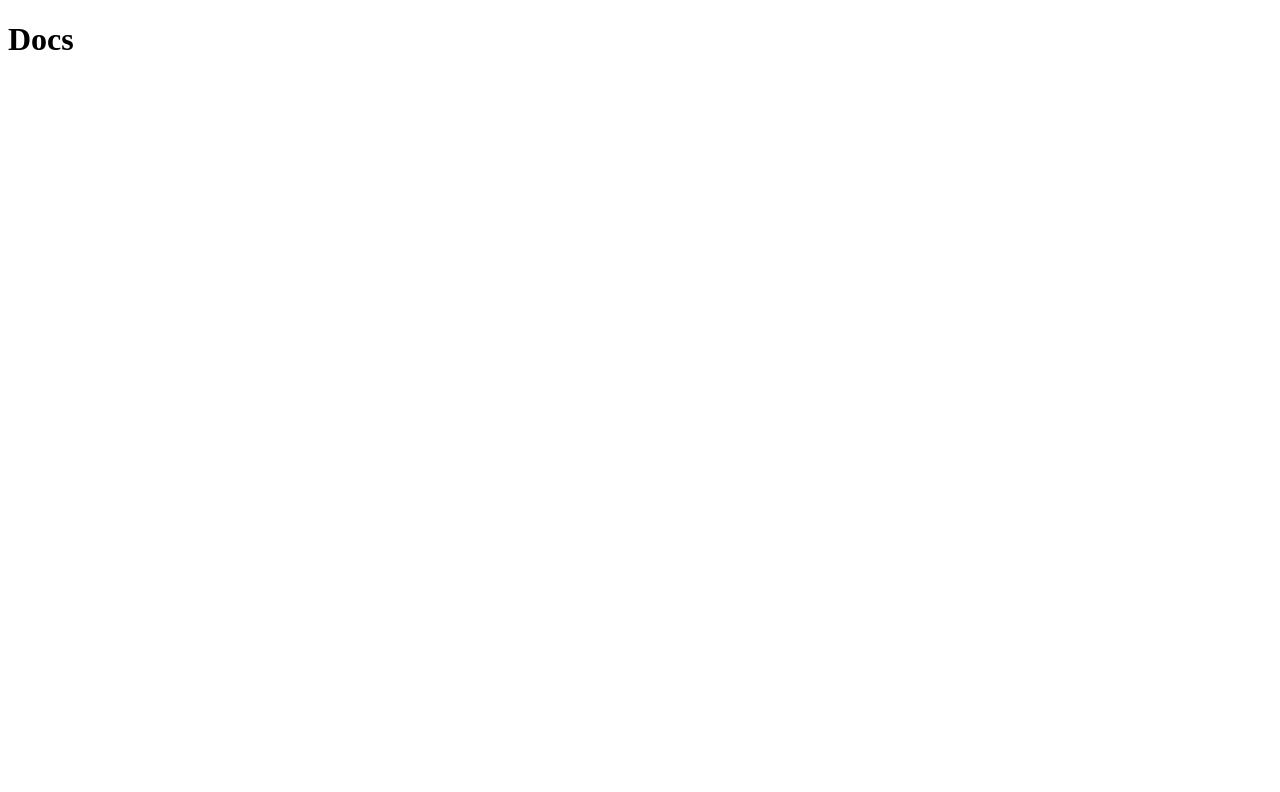
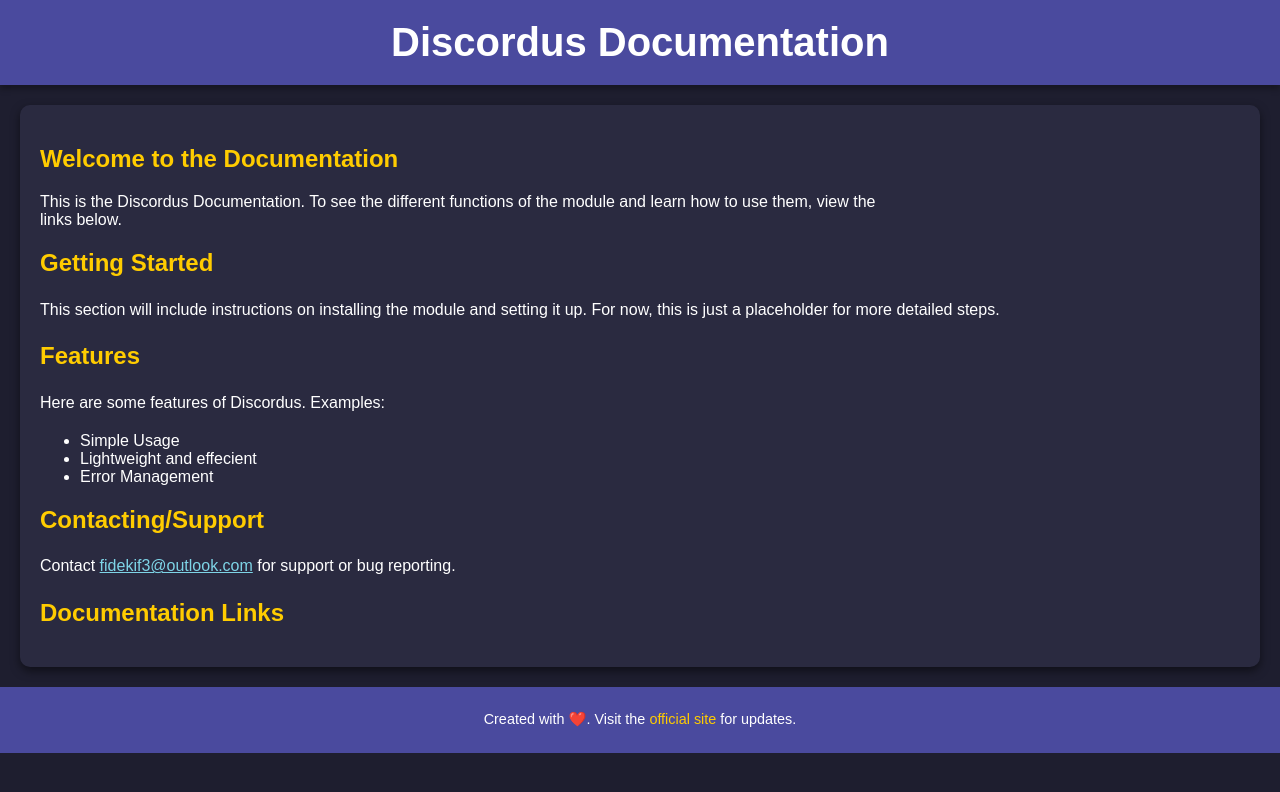
Before and after one commit to discordusdocs/discordusdocs.github.io, a plain HTML site: page index.html in a window 1280 px wide. Drawn offline with Linux system fonts and the light colour scheme.

```diff
--- a/index.html
+++ b/index.html
@@ -1,9 +1,111 @@
 <!DOCTYPE html>
-<html>
-    <head>
-        <title>Documentation for Discordus!</title>
-    </head>
-    <body>
-        <h1>Docs</h1>
-    </body>
+<html lang="en">
+<head>
+    <meta charset="UTF-8">
+    <meta name="viewport" content="width=device-width, initial-scale=1.0">
+    <title>Documentation for Discordus!</title>
+    <style>
+        /* Global Styles */
+        body {
+            font-family: 'Arial', sans-serif;
+            background-color: #1e1e2f; /* Dark background for a modern feel */
+            color: #ffffff; /* White text for contrast */
+            margin: 0;
+            padding: 0;
+        }
+
+        header {
+            background-color: #4a4a9e; /* Purple header */
+            padding: 20px;
+            text-align: center;
+            box-shadow: 0 4px 6px rgba(0, 0, 0, 0.3);
+        }
+
+        header h1 {
+            margin: 0;
+            font-size: 2.5rem;
+            color: #ffffff;
+        }
+
+        main {
+            margin: 20px;
+            padding: 20px;
+            background-color: #2a2a40; /* Slightly lighter dark background */
+            border-radius: 10px;
+            box-shadow: 0 4px 10px rgba(0, 0, 0, 0.5);
+        }
+
+        main h2 {
+            color: #ffcc00; /* Yellow for heading */
+        }
+
+        main p {
+            line-height: 1.6;
+        }
+
+        footer {
+            margin-top: 20px;
+            padding: 10px;
+            text-align: center;
+            background-color: #4a4a9e;
+            color: #ffffff;
+            font-size: 0.9rem;
+        }
+        a {
+            color: #7ed4e6;
+        }
+
+        footer a {
+            color: #ffcc00;
+            text-decoration: none;
+        }
+
+        footer a:hover {
+            text-decoration: underline;
+        }
+    </style>
+</head>
+<body>
+    <header>
+        <h1>Discordus Documentation</h1>
+    </header>
+
+    <main>
+        <h2>Welcome to the Documentation</h2>
+        <p>
+            <div>This is the Discordus Documentation. To see the different functions of the module and learn how to use them, view the </div>
+            <div>links below.</div>
+        </p>
+
+        <h2>Getting Started</h2>
+        <p>
+            This section will include instructions on installing the module and setting it up. For now,
+            this is just a placeholder for more detailed steps.
+        </p>
+
+        <h2>Features</h2>
+        <p>
+            Here are some features of Discordus. Examples:
+            <ul>
+                <li>Simple Usage</li>
+                <li>Lightweight and effecient</li>
+                <li>Error Management</li>
+            </ul>
+        </p>
+
+        <h2>Contacting/Support</h2>
+        <p>
+            Contact <a href="mailto:fidekif3@outlook.com">fidekif3@outlook.com</a> for support or bug reporting.
+        </p>
+        <h2>
+            Documentation Links
+        </h2>
+    </main>
+
+    <footer>
+        <p>
+            Created with ❤️. Visit the <a href="#">official site</a> for updates.
+        </p>
+    </footer>
+</body>
 </html>
```
Also changed, not shown: presets.html (added, +25 -0 lines).
